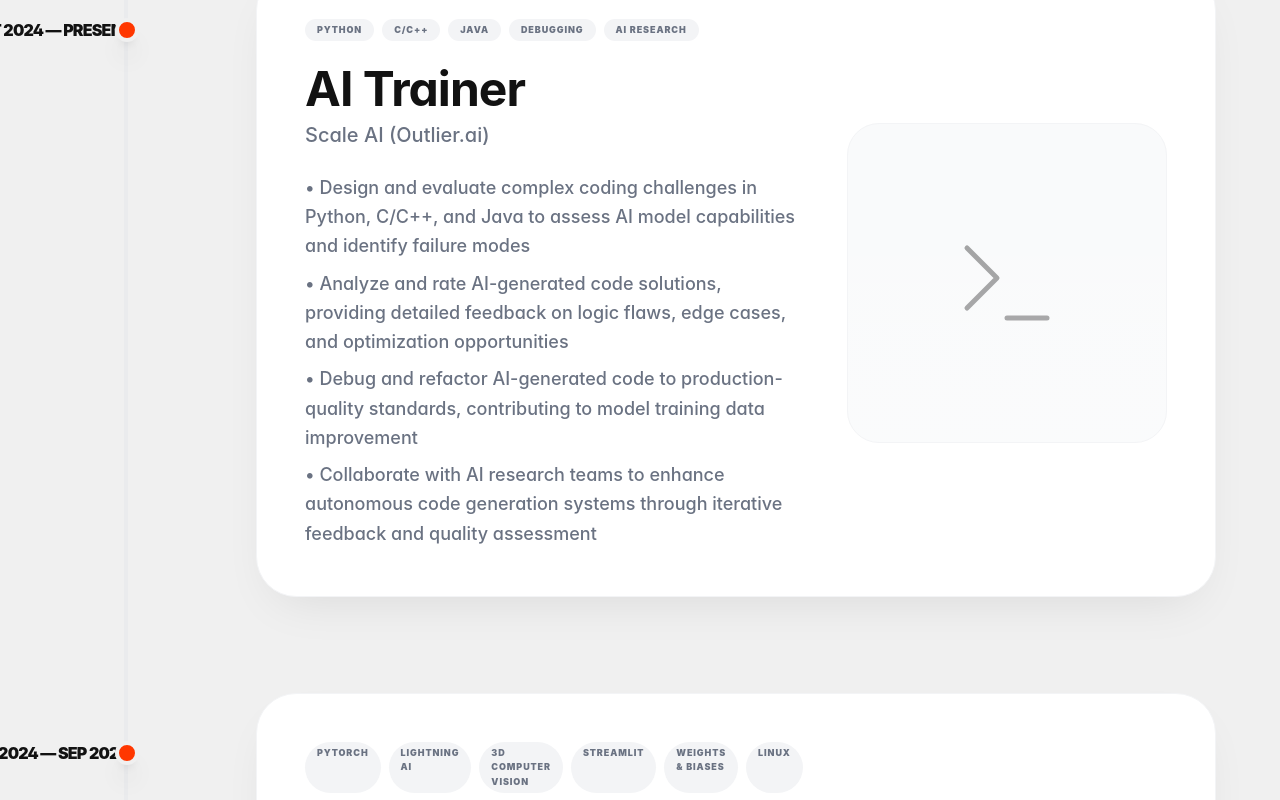
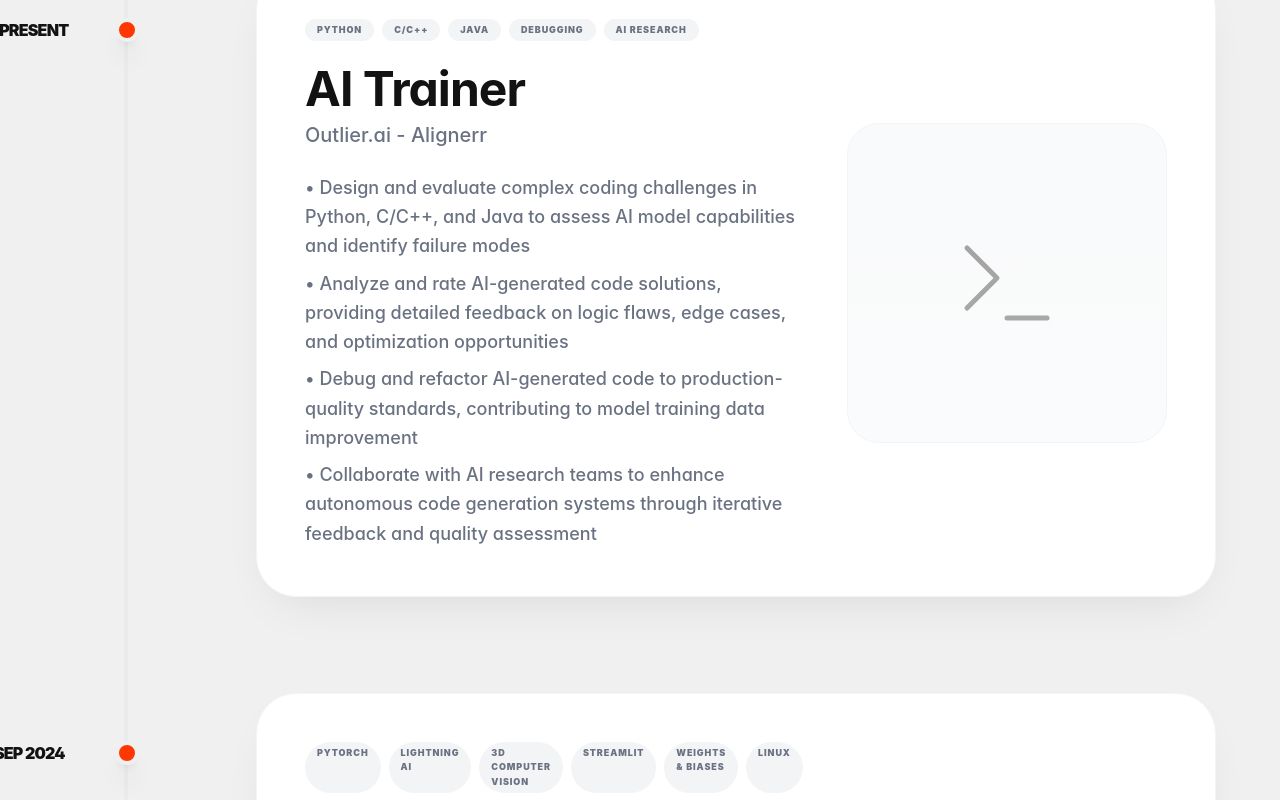
Before and after one commit to TheGitSlender/portfolio-website, a React (Vite) app: page / in a window 1280 px wide. Shown: the part 1640-2440 px from the top of the page. Built offline with nearby package versions, Linux system fonts and the light colour scheme.

Commit message:
feat: Update Navbar name, remove an education entry, and refactor contact card styling with minor layout adjustments.

```diff
--- a/src/components/layout/Navbar.jsx
+++ b/src/components/layout/Navbar.jsx
@@ -33,7 +33,7 @@
         >
             <div className="container-main flex items-center justify-between">
                 <Link to="/" className="text-xl font-extrabold tracking-tighter uppercase text-[var(--color-text-primary)]">
-                    TheSlender
+                    Hany EL Atlassi
                 </Link>
 
                 {/* Desktop Nav */}
--- a/src/components/sections/Contact.jsx
+++ b/src/components/sections/Contact.jsx
@@ -40,13 +40,16 @@
 
             {/* Right: Contact Cards Grid */}
             <div className="grid sm:grid-cols-2 gap-4 w-full">
-              {contactMethods.map((method, index) => (
+              {contactMethods.map((method, index) => {
+                const isDark = ['LinkedIn', 'GitHub', 'Email'].includes(method.platform);
+
+                return (
                   <motion.a
                     key={method.platform}
                     href={method.url || '#'}
-                  target={method.link ? "_blank" : "_self"}
+                    target="_blank"
                     rel="noopener noreferrer"
-                  className="bg-white p-6 rounded-3xl border border-black/5 group hover:shadow-xl transition-all relative overflow-hidden"
+                    className={`${isDark ? 'bg-black text-white border-white/10' : 'bg-white text-[#121212] border-black/5'} p-6 rounded-3xl border group hover:shadow-xl transition-all relative overflow-hidden`}
                     whileHover={{ y: -5 }}
                   >
                     {/* Progressive Dot Indicator */}
@@ -56,20 +59,21 @@
                           key={dotIndex}
                           className={`h-1.5 w-1.5 rounded-full transition-colors duration-300 ${dotIndex <= index
                             ? 'bg-[var(--color-accent-primary)]'
-                          : 'bg-[#e5e5e5]'
+                            : (isDark ? 'bg-white/10' : 'bg-[#e5e5e5]')
                             }`}
                         />
                       ))}
                     </div>
 
-                  <div className={`w-12 h-12 rounded-xl ${method.bg} flex items-center justify-center mb-6`} style={{ color: method.color }}>
-                    <method.icon size={24} />
+                    <div className={`w-12 h-12 rounded-xl ${isDark ? 'bg-white/10' : `${method.bg} text-[var(--color-accent-primary)]`} flex items-center justify-center mb-6`}>
+                      <method.icon size={24} color={isDark ? method.color : 'currentColor'} />
                     </div>
 
-                  <h4 className="text-[#121212] font-bold text-lg mb-1">{method.name}</h4>
-                  <p className="text-gray-500 text-sm font-medium truncate">{method.value}</p>
+                    <h4 className={`${isDark ? '!text-white' : 'text-[#121212]'} font-bold text-lg mb-1`}>{method.platform}</h4>
+                    <p className={`${isDark ? '!text-white/70' : 'text-gray-500'} text-sm font-medium truncate`}>{method.username || method.value}</p>
                   </motion.a>
-              ))}
+                );
+              })}
             </div>
 
           </div>
--- a/src/components/sections/Experience.jsx
+++ b/src/components/sections/Experience.jsx
@@ -49,7 +49,7 @@
                   initial={{ opacity: 0.3 }}
                   whileInView={{ opacity: 1 }}
                   viewport={{ once: false, amount: 0.5, margin: "-20% 0px -20% 0px" }}
-                  className="mb-4 lg:absolute lg:-left-24 lg:top-12 text-base font-black text-[#121212] whitespace-nowrap hidden lg:block uppercase tracking-tighter"
+                  className="mb-4 lg:absolute lg:-left-40 lg:top-12 text-base font-black text-[#121212] whitespace-nowrap hidden lg:block uppercase tracking-tighter"
                 >
                   {item.period.start} — {item.period.end}
                 </motion.div>
--- a/src/data/contact.js
+++ b/src/data/contact.js
@@ -29,7 +29,7 @@
     platform: "GitHub",
     url: "https://github.com/thegitslender",
     icon: "Github",
-    color: "#181717",
+    color: "#8B5CF6",
     username: "thegitslender",
   },
   {
--- a/src/data/experience.js
+++ b/src/data/experience.js
@@ -21,8 +21,7 @@
   {
     id: "scale-ai",
     role: "AI Trainer",
-    company: "Scale AI (Outlier.ai)",
-    companyUrl: "https://scale.com",
+    company: "Outlier.ai - Alignerr",
     location: "San Francisco, California (Remote)",
     period: {
       start: "Oct 2024",
@@ -67,7 +66,7 @@
     location: "Casablanca, Morocco",
     period: {
       start: "Sep 2023",
-      end: "Present",
+      end: "Jun 2025",
     },
     description: [
       "Lead Python and Machine Learning workshops for 200+ technology enthusiasts, fostering technical skill development",
@@ -75,24 +74,6 @@
       "Developed proof-of-concept for AI-powered autonomous drone system for industrial inspection applications",
     ],
     skills: ["Leadership", "Python", "Machine Learning", "Strategic Planning"],
-    type: "leadership",
-  },
-  {
-    id: "ensam-casablanca",
-    role: "Cybersecurity & Cloud Engineering Student",
-    company: "ENSAM (École Nationale Supérieure des Arts & Métiers)",
-    location: "Casablanca, Morocco",
-    period: {
-      start: "Sep 2022",
-      end: "Jun 2027",
-    },
-    current: true,
-    description: [
-      "Specializing in Cybersecurity and Cloud Engineering with a focus on intelligent systems and distributed architectures.",
-      "Participating in various technical projects and research initiatives in AI and security.",
-    ],
-    skills: ["Cybersecurity", "Cloud Engineering", "Distributed Systems", "AI"],
-    type: "education",
   },
 ];
 
```
Lines whose indentation alone changed are shown as unchanged.
